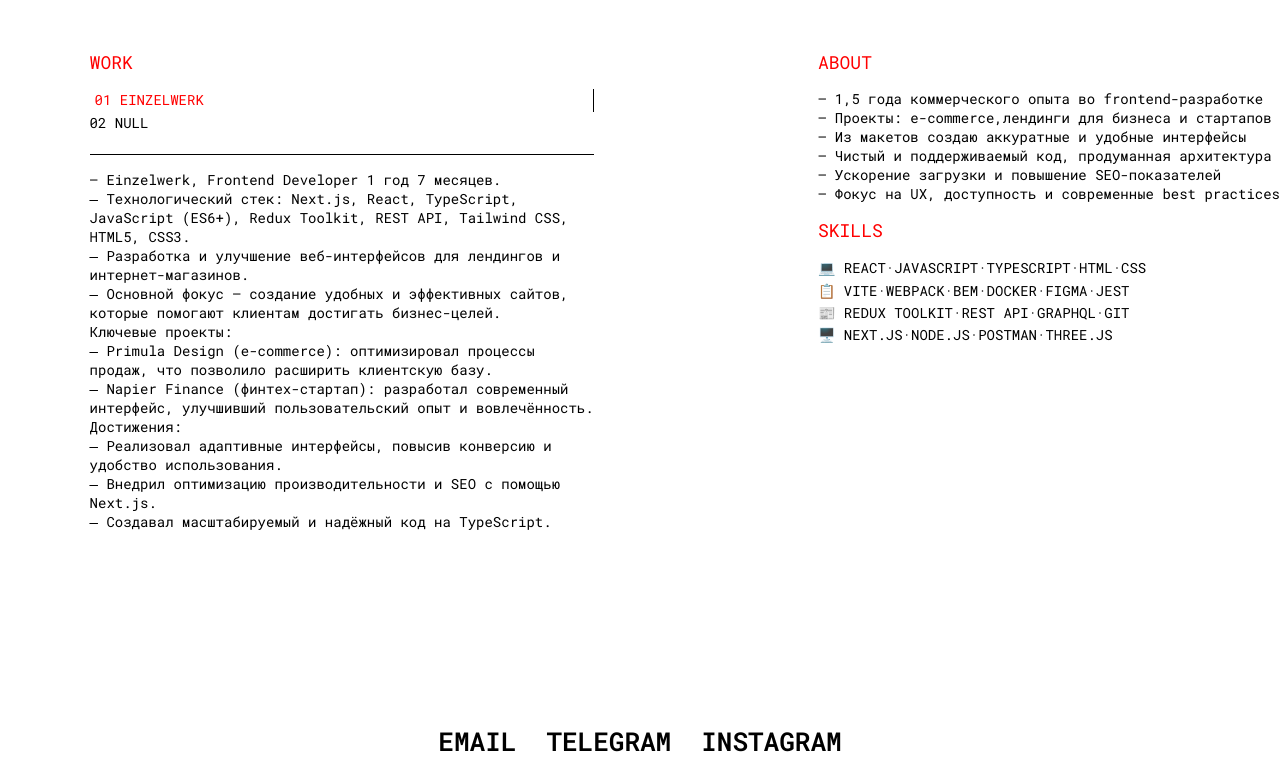
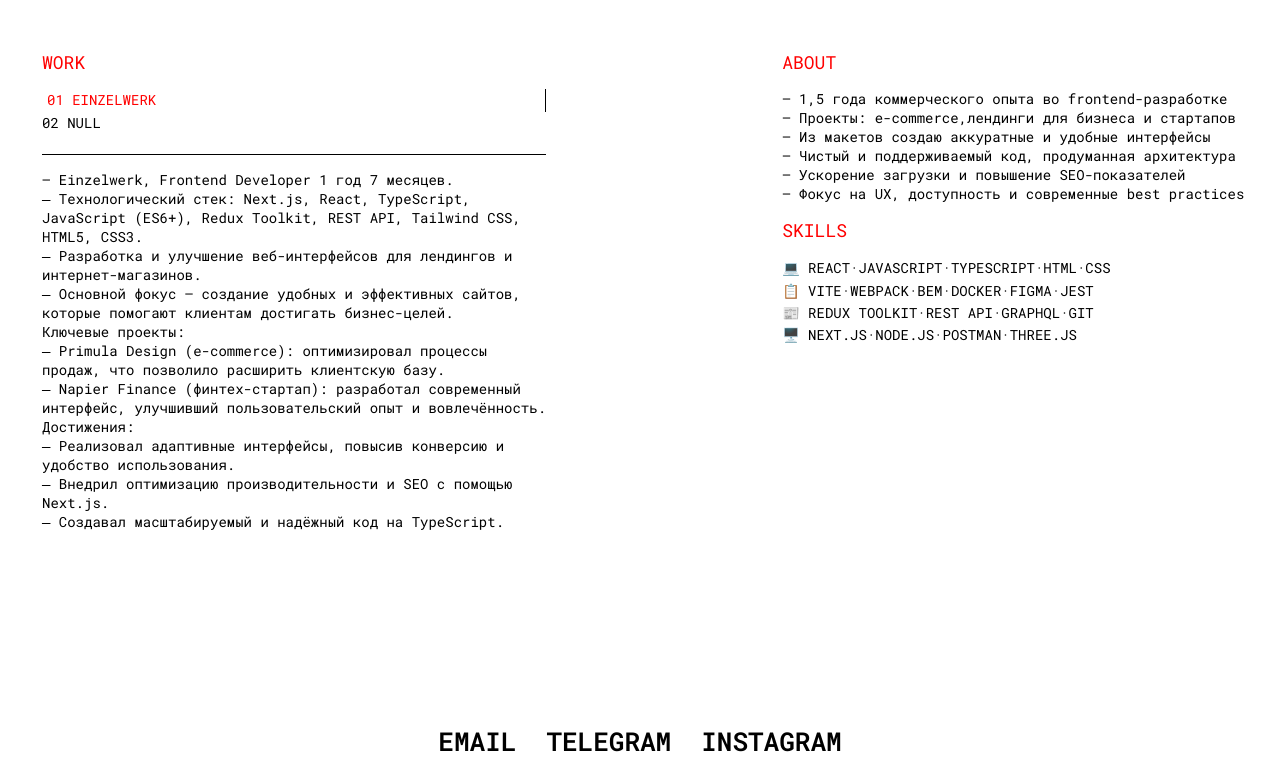
Before and after one commit to stepansilinets/webSite, a plain HTML site: page index.html in a window 1280 px wide. Shown: the part 42-800 px from the top of the page. Drawn offline with Linux system fonts and the light colour scheme.

Commit message:
fix_replace

```diff
--- a/index-media.css
+++ b/index-media.css
@@ -44,3 +44,10 @@
     width: 60ch;
   }
 }
+
+
+@media (min-width: 1100px) {
+  .first-container {
+    margin-left: -4%;
+  }
+}
--- a/index.css
+++ b/index.css
@@ -41,19 +41,26 @@ body {
     font-size: 18px;
     color: red;
 }
+.first-container {
+  /* margin-left: -7.4%; */
+  /* margin-left: -4%; */
+}
 .second-container {
     display: flex;
     justify-content: space-between;
+    margin-top: 0;
 }
-
+.about {
+  margin-right: 3%;
+}
  .page {
     display: flex;
     justify-content: space-between;
     margin: 3% 0 0 7%;
  }
-.second-container {
+/* .second-container {
     margin-top: 0;
-}
+} */
 .about-list {
   font-family: "Roboto Mono", monospace;
 
```
